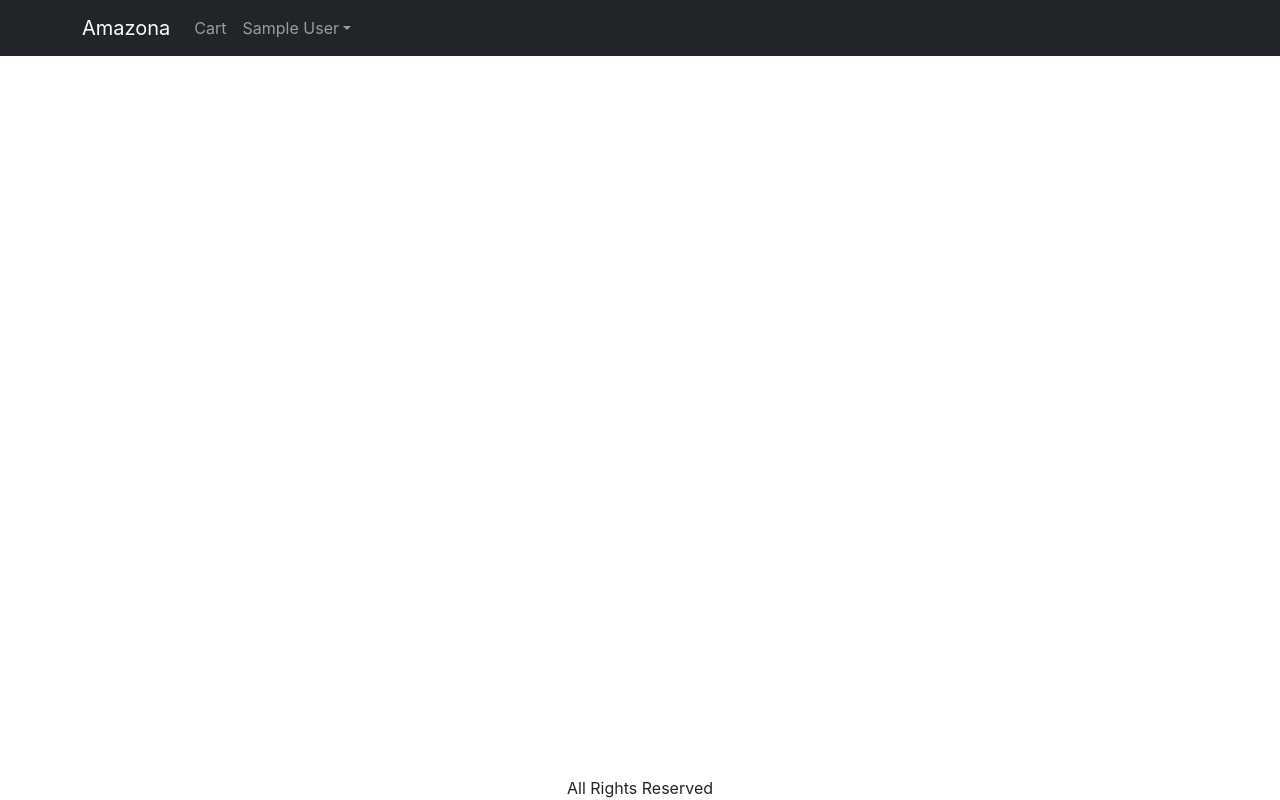
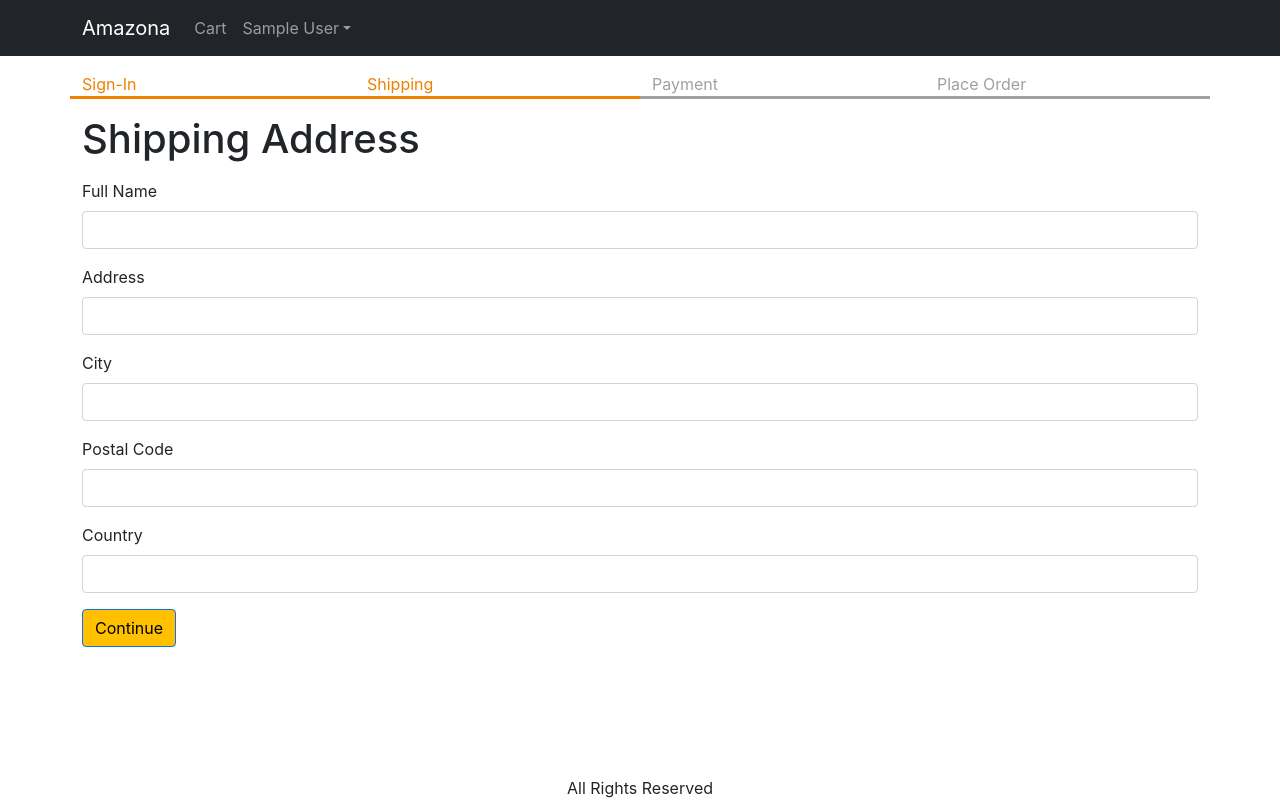
Before and after one commit to ZahraBahmanpour/sahra-amazona, a React (Create React App) app in the folder frontend/: page /shipping in a window 1280 px wide. Built offline with nearby package versions, Linux system fonts and the light colour scheme; sample sign-in values are in the browser's storage.

Commit message:
created shipping screen

```diff
--- a/frontend/src/App.js
+++ b/frontend/src/App.js
@@ -13,6 +13,7 @@
 import SigninScreen from './screens/signinScreen';
 import { ToastContainer } from 'react-toastify';
 import 'react-toastify/dist/ReactToastify.css';
+import ShippingAddressScreen from './screens/shippingAddressScreen';
 
 function App() {
   const { state, dispatch: ctxDispatch } = useContext(Store);
@@ -21,6 +22,7 @@
   const signoutHandler = () => {
     ctxDispatch({ type: 'USER_SIGNOUT' });
     localStorage.removeItem('userInfo');
+    localStorage.removeItem('shippingAddress');
   };
   return (
     <BrowserRouter>
@@ -74,6 +76,7 @@
               <Route path="/product/:slug" element={<ProductScreen />} />
               <Route path="/cart" element={<CartScreen />} />
               <Route path="/signin" element={<SigninScreen />} />
+              <Route path="/shipping" element={<ShippingAddressScreen />} />
             </Routes>
           </Container>
         </main>
--- a/frontend/src/Store.js
+++ b/frontend/src/Store.js
@@ -7,6 +7,9 @@
     ? JSON.parse(localStorage.getItem('userInfo'))
     : null,
   cart: {
+    shippingAddress: localStorage.getItem('shippingAddress')
+      ? JSON.parse(localStorage.getItem('shippingAddress'))
+      : {},
     cartItems: localStorage.getItem('cartItems')
       ? JSON.parse(localStorage.getItem('cartItems'))
       : [],
@@ -44,7 +47,16 @@
     case 'USER_SIGNIN':
       return { ...state, userInfo: action.payload };
     case 'USER_SIGNOUT':
-      return { ...state, userInfo: null };
+      return {
+        ...state,
+        userInfo: null,
+        cart: { cartItems: [], shippingAddress: {} },
+      };
+    case 'SAVE_SHIPPING_ADDRESS':
+      return {
+        ...state,
+        cart: { ...state.cart, shippingAddress: action.payload },
+      };
     default:
       return state;
   }
--- /dev/null
+++ b/frontend/src/components/checkoutSteps.js
@@ -0,0 +1,14 @@
+import React from 'react';
+import Row from 'react-bootstrap/Row';
+import Col from 'react-bootstrap/Col';
+
+export default function CheckoutSteps(props) {
+  return (
+    <Row className="checkout-steps">
+      <Col className={props.step1 ? 'active' : ''}>Sign-In</Col>
+      <Col className={props.step2 ? 'active' : ''}>Shipping</Col>
+      <Col className={props.step3 ? 'active' : ''}>Payment</Col>
+      <Col className={props.step4 ? 'active' : ''}>Place Order</Col>
+    </Row>
+  );
+}
--- a/frontend/src/index.css
+++ b/frontend/src/index.css
@@ -51,3 +51,13 @@
 .small-container {
   max-width: 600px;
 }
+
+.checkout-steps > div {
+  border-bottom: 0.2rem solid #a0a0a0;
+  color: #a0a0a0;
+}
+
+.checkout-steps > div.active {
+  border-bottom: 0.2rem solid #f08000;
+  color: #f08000;
+}
--- /dev/null
+++ b/frontend/src/screens/shippingAddressScreen.js
@@ -0,0 +1,109 @@
+import { useState, useContext, useEffect } from 'react';
+import { Helmet } from 'react-helmet-async';
+import Form from 'react-bootstrap/Form';
+import Button from 'react-bootstrap/Button';
+import { useNavigate } from 'react-router-dom';
+import { Store } from '../Store';
+import CheckoutSteps from '../components/checkoutSteps';
+
+export default function ShippingAddressScreen() {
+  const navigate = useNavigate();
+  const { state, dispatch: ctxDispatch } = useContext(Store);
+  const {
+    userInfo,
+    cart: { shippingAddress },
+  } = state;
+  const [fullName, setFullName] = useState(shippingAddress.fullName || '');
+  const [address, setAddress] = useState(shippingAddress.address || '');
+  const [city, setCity] = useState(shippingAddress.city || '');
+  const [postalCode, setPostalCode] = useState(
+    shippingAddress.postalCode || ''
+  );
+  const [country, setCountry] = useState(shippingAddress.country || '');
+
+  useEffect(() => {
+    if (!userInfo) {
+      navigate('/signin?redirect=/shipping');
+    }
+  }, [userInfo, navigate]);
+
+  const submitHandler = (e) => {
+    e.preventDefault();
+    ctxDispatch({
+      type: 'SAVE_SHIPPING_ADDRESS',
+      payload: { fullName, address, city, postalCode, country },
+    });
+    localStorage.setItem(
+      'shippingAddress',
+      JSON.stringify({ fullName, address, city, postalCode, country })
+    );
+    navigate('/payment');
+  };
+
+  return (
+    <div>
+      <Helmet>
+        <title>Shipping Address</title>
+      </Helmet>
+      <CheckoutSteps step1 step2></CheckoutSteps>
+      <h1 className="my-3">Shipping Address</h1>
+      <Form onSubmit={submitHandler}>
+        <Form.Group className="mb-3" controlId="fullName">
+          <Form.Label>Full Name</Form.Label>
+          <Form.Control
+            value={fullName}
+            required
+            onChange={(e) => {
+              setFullName(e.target.value);
+            }}
+          />
+        </Form.Group>
+        <Form.Group className="mb-3" controlId="address">
+          <Form.Label>Address</Form.Label>
+          <Form.Control
+            value={address}
+            required
+            onChange={(e) => {
+              setAddress(e.target.value);
+            }}
+          />
+        </Form.Group>
+        <Form.Group className="mb-3" controlId="city">
+          <Form.Label>City</Form.Label>
+          <Form.Control
+            value={city}
+            required
+            onChange={(e) => {
+              setCity(e.target.value);
+            }}
+          />
+        </Form.Group>
+        <Form.Group className="mb-3" controlId="postalCode">
+          <Form.Label>Postal Code</Form.Label>
+          <Form.Control
+            value={postalCode}
+            required
+            onChange={(e) => {
+              setPostalCode(e.target.value);
+            }}
+          />
+        </Form.Group>
+        <Form.Group className="mb-3" controlId="country">
+          <Form.Label>Country</Form.Label>
+          <Form.Control
+            value={country}
+            required
+            onChange={(e) => {
+              setCountry(e.target.value);
+            }}
+          />
+        </Form.Group>
+        <div className="mb-3">
+          <Button variant="primary" type="submit">
+            Continue
+          </Button>
+        </div>
+      </Form>
+    </div>
+  );
+}
```
